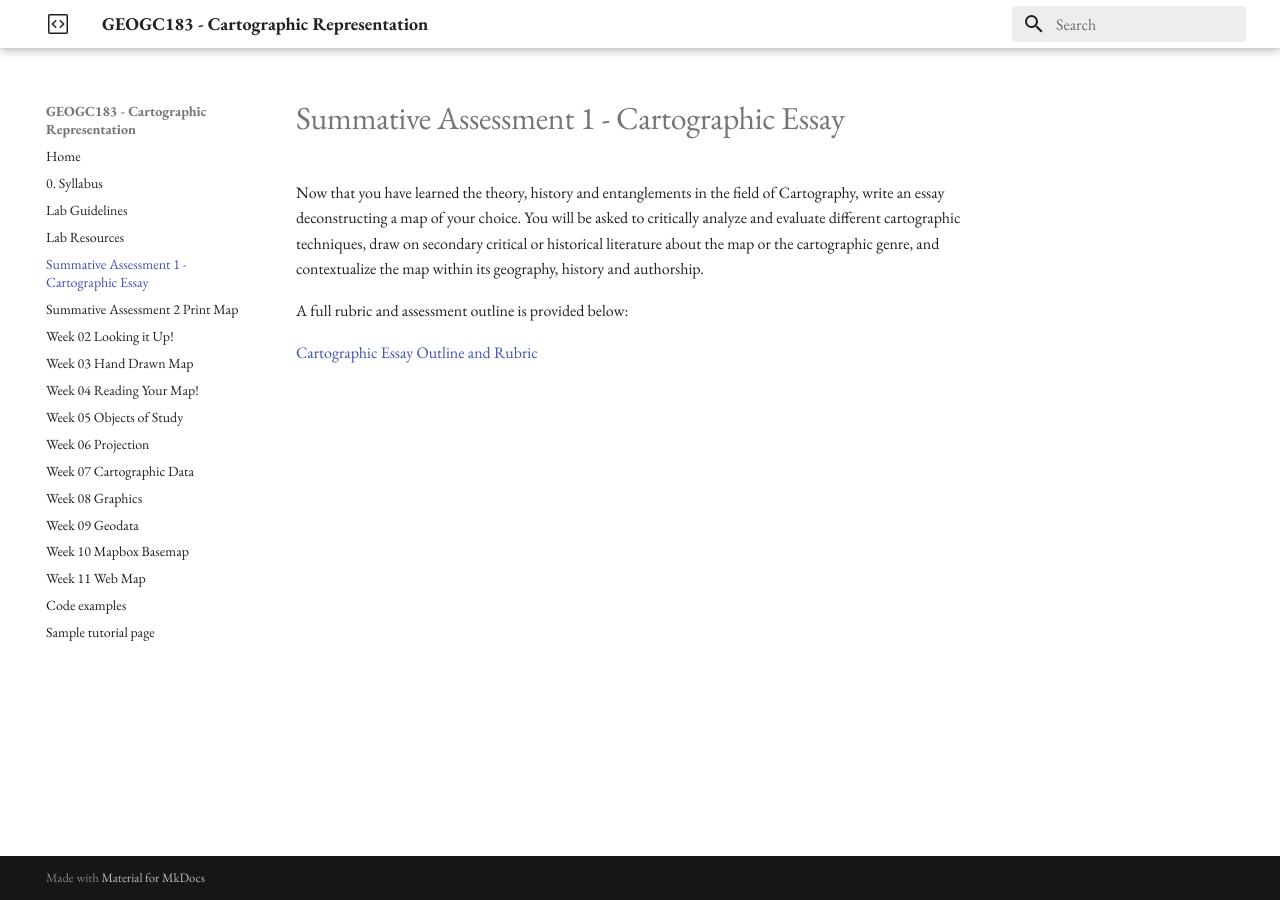
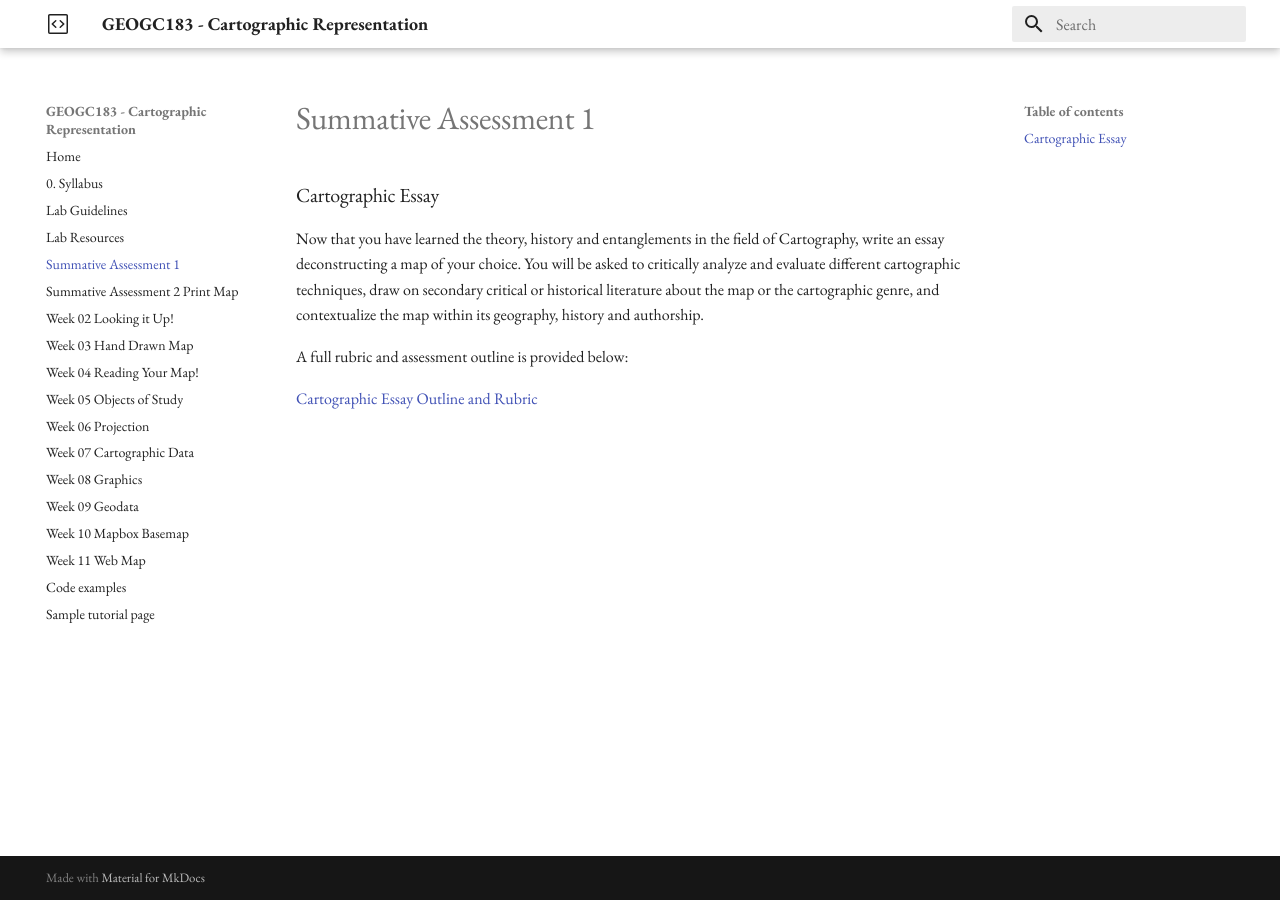
Before and after one commit to cwilmott/GEOGC183, an MkDocs documentation site: the page built from docs/Summative-Assessment-1 Essay.md, in a window 1280 px wide. Built offline with MkDocs 1.6.1 and Material for MkDocs 9.7.7, drawn with Linux system fonts in a browser that asks for light colours.

```diff
--- a/docs/Summative-Assessment-1 Essay.md
+++ b/docs/Summative-Assessment-1 Essay.md
@@ -1,4 +1,6 @@
-# Summative Assessment 1 - Cartographic Essay
+# Summative Assessment 1
+
+### Cartographic Essay
 
 Now that you have learned the theory, history and entanglements in the field of Cartography, write an essay deconstructing a map of your choice.
 You will be asked to critically analyze and evaluate different cartographic techniques, draw on secondary critical or historical literature about the map or the cartographic genre, and contextualize the map within its geography, history and authorship.
```
